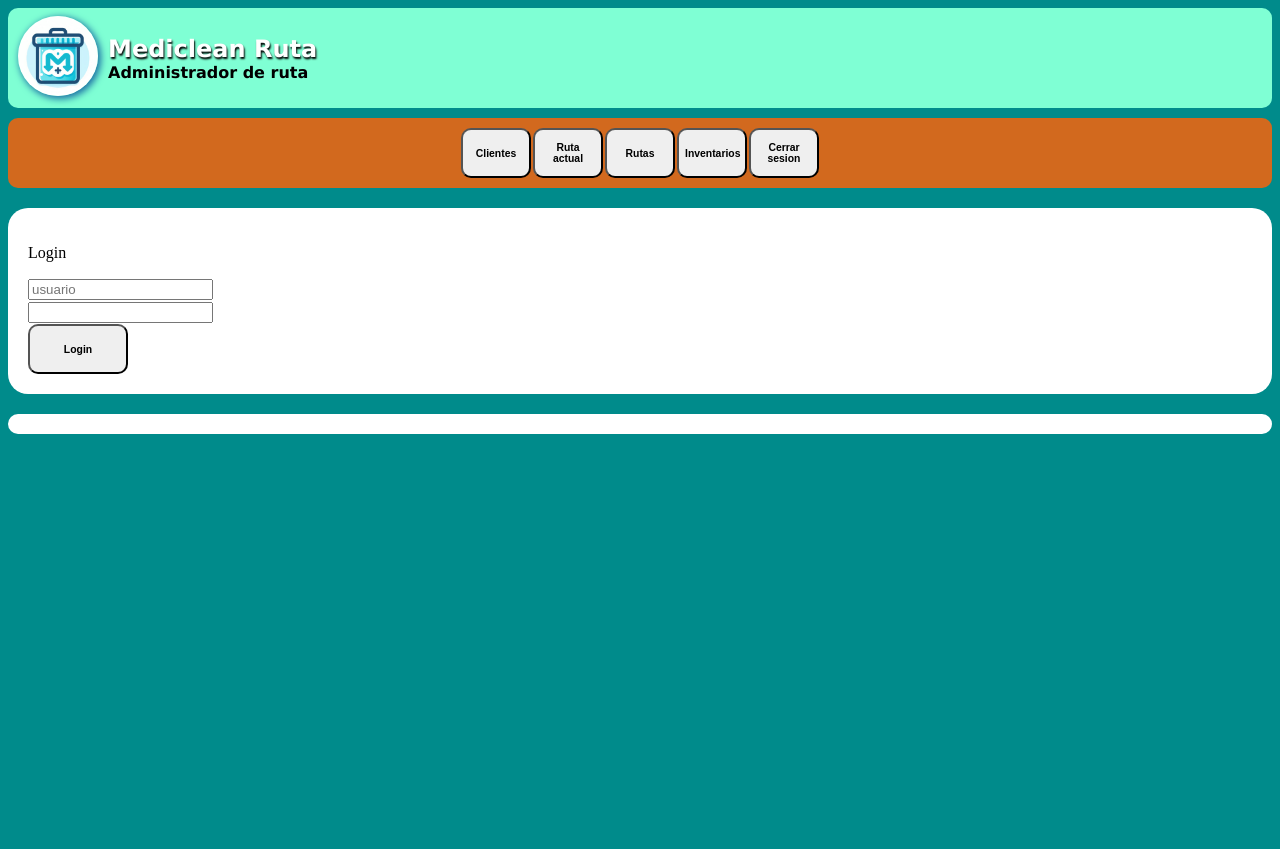
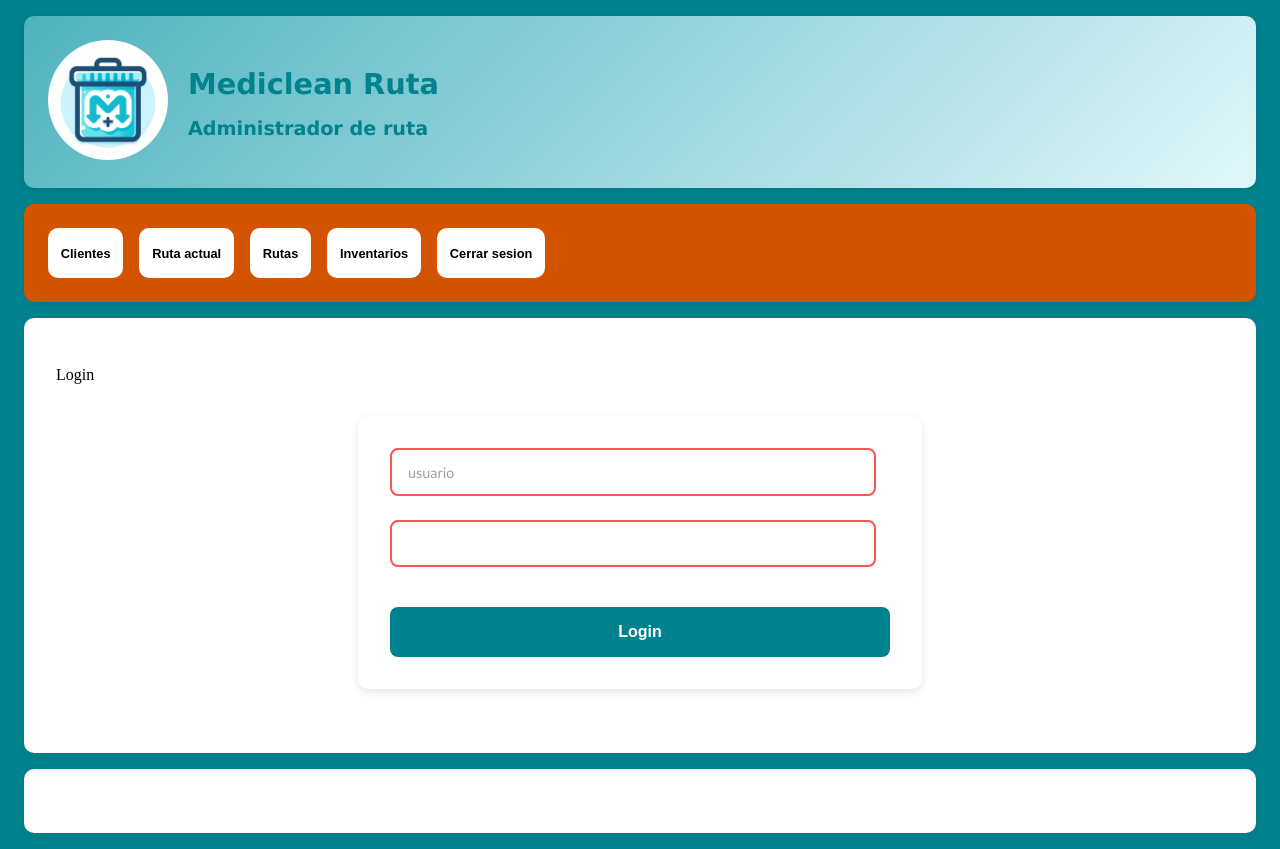
Before and after one commit to Ishovias/mc-ruta-admin, a Flask app: page /login in a window 1280 px wide. Before the commit the page ends 434 px from the top, so only its background shows below. Run offline with Flask 3, Linux system fonts and the light colour scheme; parts of the project's set-up code (start-up, migrations or seed data) failed here and were passed over.

```diff
--- a/bd/repository.py
+++ b/bd/repository.py
@@ -67,7 +67,7 @@ class bdmediclean:
      def buscadato(self, dato: str, filainicio: int = None, columna: str = None, exacto: bool = False, filtropuntuacion: bool = False, buscartodo: bool = False) -> int:
           def buscador(filainicio: int) -> int:
                for fila in range(filainicio, maxfilas, 1):
-                    celda = self.hojabd.cell(row=fila, column=columna)
+                    celda = self.hojabd.cell(row=fila, column=self.hoja_actual["columnas"][columna]["num"])
                     try:
                          valorcelda = str(celda.value) if exacto else str(celda.value).lower()
                          datob = dato if exacto else dato.lower()
@@ -169,7 +169,8 @@ class bdmediclean:
      def guardar(self) -> None:
           try:
                self.bd.save(self.libroPorGuardar)
-          except:
+          except Exception as e:
+               cimprime(excepcion_guardado=e)
                return False
           else:
                return True
--- a/handlers/rutas.py
+++ b/handlers/rutas.py
@@ -91,6 +91,7 @@ class RutaRegistros(bdmediclean):
                super().putDato(datos=[datos["rutaencurso"],datos["nombreruta"]],fila=fila,columna="fecha")
                return True
           return False
+
 class RutaBD(bdmediclean):
 
      kilosItems = {
@@ -197,8 +198,8 @@ class RutaBD(bdmediclean):
                     del insumos_usados[elemento]
           return insumos_usados
 
+class RutaImportar(bdmediclean):
 
-class RutaImportar(bdmediclean):
      def __init__(self, archivo: str) -> None:
           super().__init__(params.RUTA_ACTUAL, otrolibro=str(archivo))
           self.hoja_actual = params.RUTA_ACTUAL
@@ -207,5 +208,5 @@ class RutaImportar(bdmediclean):
           return {
                "rutaencurso": super().getDato(identificador="rutaencurso", retornostr=True),
                "nombreruta": super().getDato(identificador="nombreruta", retornostr=True),
-               "datos":super().listar(retornostr=True, solodatos_list=True)
+               "datos":super().listar(retornostr=True, solodatos=True)
           }
--- a/static/css/layout.css
+++ b/static/css/layout.css
@@ -1,211 +1,365 @@
-/* Estilos para el encabezado */
-
-html{
-    background-color: darkcyan;
+/* Variables para colores y valores reutilizables */
+:root {
+    --color-primary: #00838f;
+    --color-primary-light: #4fb3bf;
+    --color-secondary: #d35400;
+    --color-accent: #32cd32;
+    --color-background: #e0f7fa;
+    --border-radius: 10px;
+    --transition-speed: 0.3s;
+    --font-primary: 'Gill Sans', 'Gill Sans MT', Calibri, 'Trebuchet MS', sans-serif;
+    --font-secondary: 'Lucida Sans', 'Lucida Sans Regular', 'Lucida Grande', Geneva, Verdana, sans-serif;
 }
 
-.encabezado{
-    display:flex;
+/* Estilos base */
+html {
+    background-color: var(--color-primary);
+}
+
+.img-icono {
+    width: 120px;
+    height: 120px;
+    border-radius: 50%;
+    margin-right: 20px;
+}
+
+/* Encabezado mejorado */
+.encabezado {
+    display: flex;
     flex-direction: row;
     align-items: center;
-    background-color: aquamarine;
-    border-radius: 10px;
-    margin-bottom: 10px;
-    height: 100px;
-}
-
-.encabezado img{
-    width: 80px;
-    height: 80px;
-    border-radius: 50%;
-    object-fit: cover;
-    margin-left: 10px;
-    box-shadow: 2px 2px 7px 1px #1C6EA4;
-}
-
-.titulosEncabezados {
-    display: flex;
-    flex-direction: column;
-    align-items: start;
-    border-radius: 10px;
+    background: linear-gradient(135deg, var(--color-primary-light), var(--color-background));
+    border-radius: var(--border-radius);
+    margin: 1rem;
+    padding: 1.5rem;
+    box-shadow: 0 2px 10px rgba(0, 0, 0, 0.1);
 }
 
 .encabezado h1 {
-    font-family: 'Lucida Sans', 'Lucida Sans Regular', 'Lucida Grande', 'Lucida Sans Unicode', Geneva, Verdana, sans-serif;
-    color: white;
-    font-size: 1.5rem;
-    padding-left: 10px;
-    margin: 0px;
-    text-shadow: 1px 2px 2px black;
+    font-family: var(--font-secondary);
+    font-size: 1.8rem;
+    margin-bottom: 0.5rem;
+    color: var(--color-primary);
 }
 
 .encabezado h2 {
-    font-family: 'Lucida Sans', 'Lucida Sans Regular', 'Lucida Grande', 'Lucida Sans Unicode', Geneva, Verdana, sans-serif;
-    font-size: medium;
-    padding-left: 10px;
-    margin: 0px;
+    font-family: var(--font-secondary);
+    font-size: 1.2rem;
+    color: var(--color-primary);
 }
 
+/* Textos */
 .textosinformativos {
-    font-family: 'Gill Sans', 'Gill Sans MT', Calibri, 'Trebuchet MS', sans-serif;
-    font-size: 0.7rem;
-    font-weight: bold;
+    font-family: var(--font-primary);
+    font-size: 0.85rem;
+    font-weight: 600;
+    line-height: 1.4;
 }
 
 .titulos {
-    font-family: 'Gill Sans', 'Gill Sans MT', Calibri, 'Trebuchet MS', sans-serif;
-    font-size: 1rem;
+    font-family: var(--font-primary);
+    font-size: 1.2rem;
     font-weight: bold;
+    margin: 1rem 0;
+    color: var(--color-primary);
 }
 
-.botoneraMenu {
+/* Botonera mejorada */
+#contenedorBotonera {
     display: flex;
-    padding: 10px;
-    justify-content: center;
-    gap: 2px;
-    margin-bottom: 20px;
-    background-color: chocolate;
-    border-radius: 10px;
     flex-wrap: wrap;
+    gap: 1rem;
+    padding: 1.5rem;
+    margin: 1rem;
+    background: var(--color-secondary);
+    border-radius: var(--border-radius);
+    box-shadow: 0 2px 10px rgba(0, 0, 0, 0.1);
 }
+
 .botonanimado {
-    width: 70px;
-    height: 50px;
-    font-size: 0.65rem;
+    width: 100%;
+    min-height: 50px;
+    font-size: 0.8rem;
     font-weight: bold;
-    border-radius: 10px;
+    border-radius: var(--border-radius);
+    border: none;
+    background-color: white;
+    cursor: pointer;
+    transition: all var(--transition-speed) ease;
+    padding: 0.8rem;
 }
 
 .botonanimado:hover {
-    background-color: chartreuse;
-    transition: 1s;
+    background-color: var(--color-accent);
+    transform: translateY(-5px);
+    box-shadow: 0 4px 8px rgba(0, 0, 0, 0.2);
 }
 
-.body_a {
+/* Contenedores principales */
+.body_a, .body_b {
     background-color: white;
-    padding: 20px;
-    border-radius: 20px;
-    margin-bottom: 20px;
-    width: auto;
-    overflow-x: auto;
+    padding: 2rem;
+    border-radius: var(--border-radius);
+    margin: 1rem;
+    box-shadow: 0 2px 10px rgba(0, 0, 0, 0.1);
 }
 
-.body_b {
-    background-color: white;
-    padding: 10px;
-    width: auto;
-    overflow-x: auto;
-    border-radius: 20px;
+/* Formularios mejorados */
+.formularioIngreso {
+    display: grid;
+    gap: 1rem;
+    /* width: 50%; */
+    margin: 0 auto;
+    font-family: var(--font-primary);
 }
 
-.botoneraFormClientes {
-    display: flex;
-    flex-direction: column;
+.formularioIngreso label {
+    font-size: 0.9rem;
+    font-weight: 600;
+    color: var(--color-primary);
 }
 
-.buscadorclientes {
-    display: flex;
-    gap: 10px;
-    margin-bottom: 10px;
+.formularioIngreso select,
+.formularioIngreso input {
+    padding: 0.5rem;
+    border: 1px solid #ddd;
+    border-radius: 5px;
+    font-size: 0.9rem;
+    max-width: 100%;
+    transition: border-color var(--transition-speed);
 }
 
-.listaringresarclientes {
-    display: flex;
-    flex-direction: row;
-    gap: 10px;
+.formularioIngreso select:focus,
+.formularioIngreso input:focus {
+    border-color: var(--color-primary);
+    outline: none;
 }
 
-.formularioIngreso {
-    display: grid;
-    max-width: 400px;
-    font-family: 'Gill Sans', 'Gill Sans MT', Calibri, 'Trebuchet MS', sans-serif;
+#listahermanos {
+    max-width: 200px;
 }
 
-.formularioIngreso label{
-    font-size: 0.7rem;
-    font-weight: bold;
-    margin-bottom: 1px;
+#anoservicio {
+    max-width: 75px;
 }
 
-.formularioIngreso select{
-    margin-bottom: 20px;
-}
-
-.formularioIngreso button{
-    height: 50px;
-    font-size: 0.65rem;
-    font-weight: bold;
-    border-radius: 10px;
-    width: 100px;
-}
-
-.formularioIngreso input{
-    margin-top: 1px;
-}
-
-.formularioIngreso button:hover {
-    background-color: chartreuse;
-    transition: 1s;
-}
-
-.formularioIngreso #botoneraHorizontal {
-    display: flex;
-    justify-content: space-between;
+/* Tablas mejoradas */
+.tabla-contenedor {
+    width: 100%;
+    overflow-x: auto;
+    overflow-y: auto;
+    margin: 1rem 0;
+    border-radius: var(--border-radius);
+    box-shadow: 0 2px 10px rgba(0, 0, 0, 0.1);
 }
 
 .tbresultados {
     width: 100%;
     border-collapse: collapse;
-    font-family: 'Gill Sans', 'Gill Sans MT', Calibri, 'Trebuchet MS', sans-serif;
+    font-family: var(--font-primary);
+    background-color: white;
 }
 
-.tbresultados th, .tbresultados tr{
-    border: 1px dashed;
-    padding: 8px;
-    text-align: center;
-    font-size: 0.7rem;
+.tbresultados th {
+    background-color: var(--color-primary);
+    color: white;
+    padding: 1rem;
+    font-size: 0.9rem;
+    text-align: left;
+    white-space: nowrap;
+    position: sticky;
+    top: 0;
+    z-index: 1;
+}
+
+.tbresultados td {
+    padding: 0.8rem;
+    border: 1px solid #eee;
+    font-size: 0.85rem;
+}
+
+.tbresultados tr:nth-child(even) {
+    background-color: #f8f9fa;
 }
 
 .tbresultados tr:hover {
-    background-color: chocolate;
-    transition: 300ms;
+    background-color: rgba(211, 84, 0, 0.1);
+    transition: background-color var(--transition-speed);
 }
 
-#inventarioactual {
-    font-family: 'Gill Sans', 'Gill Sans MT', Calibri, 'Trebuchet MS', sans-serif;
-    text-align: start;
-    width: fit-content;
-}
-
-#inventarioactual td{
-    border: 1px dashed;
-}
-
-.resultadoCodexpy {
-    width: 335px;
-    display: flex;
-    flex-direction: column;
-}
-
+/* Utilidades */
 .confirmacioneliminacion {
     display: flex;
-    gap: 10px;
+    gap: 1rem;
+    margin: 1rem 0;
 }
 
 .btnmodifica {
-    display: block;
-    align-items: right;
+    display: flex;
+    justify-content: flex-end;
+    margin: 1rem 0;
 }
 
 .tituloscentrados {
     display: flex;
+    justify-content: center;
     width: 100%;
-    margin-bottom: 10px;
-    place-content: center;
-    font-family: 'Gill Sans', 'Gill Sans MT', Calibri, 'Trebuchet MS', sans-serif;
+    margin: 1rem 0;
+    text-align: center;
 }
 
-.scrabbleresultados {
+/* Estilos base para formularios */
+.formularioIngreso {
     display: flex;
-    align-content: center;
+    flex-direction: column;
+    gap: 1.2rem;
+    max-width: 500px;
+    margin: 2rem auto;
+    padding: 2rem;
+    background: white;
+    border-radius: var(--border-radius);
+    box-shadow: 0 3px 10px rgba(0, 0, 0, 0.1);
 }
+
+/* Grupos de form-field para mejor organización */
+.form-field {
+    display: flex;
+    flex-direction: column;
+    gap: 0.5rem;
+}
+
+/* Estilos para las etiquetas */
+.formularioIngreso label {
+    font-family: var(--font-primary);
+    font-size: 0.9rem;
+    font-weight: 600;
+    color: var(--color-primary);
+    margin-bottom: 0.3rem;
+}
+
+/* Estilos para los inputs */
+.formularioIngreso input {
+    width: 90%;
+    padding: 0.8rem 1rem;
+    border: 2px solid #e0e0e0;
+    border-radius: 8px;
+    font-size: 0.95rem;
+    font-family: var(--font-primary);
+    transition: all var(--transition-speed) ease;
+}
+
+/* Estilos específicos para tipos de input */
+.formularioIngreso input[type="date"] {
+    padding: 0.7rem 1rem;
+}
+
+.formularioIngreso input[type="number"] {
+    -moz-appearance: textfield;
+}
+
+.formularioIngreso input[type="number"]::-webkit-outer-spin-button,
+.formularioIngreso input[type="number"]::-webkit-inner-spin-button {
+    -webkit-appearance: none;
+    margin: 0;
+}
+
+/* Estados de los inputs */
+.formularioIngreso input:focus {
+    outline: none;
+    border-color: var(--color-primary);
+    box-shadow: 0 0 0 3px rgba(0, 131, 143, 0.1);
+}
+
+.formularioIngreso input:hover {
+    border-color: var(--color-primary-light);
+}
+
+.formularioIngreso input::placeholder {
+    color: #9e9e9e;
+    font-size: 0.9rem;
+}
+
+/* Estilos para el botón del formulario */
+.formularioIngreso button {
+    margin-top: 1rem;
+    padding: 1rem 2rem;
+    background: var(--color-primary);
+    color: white;
+    border: none;
+    border-radius: 8px;
+    font-size: 1rem;
+    font-weight: 600;
+    cursor: pointer;
+    transition: all var(--transition-speed) ease;
+    width: 100%;
+}
+
+.formularioIngreso button:hover {
+    background: var(--color-primary-light);
+    transform: translateY(-2px);
+    box-shadow: 0 4px 8px rgba(0, 0, 0, 0.1);
+}
+
+.formularioIngreso button:active {
+    transform: translateY(0);
+}
+
+/* Validación visual */
+.formularioIngreso input:invalid {
+    border-color: #ff5252;
+}
+
+.formularioIngreso input:valid {
+    border-color: #4caf50;
+}
+
+/* Responsive */
+@media screen and (max-width: 600px) {
+    .formularioIngreso {
+        padding: 1.5rem;
+        margin: 1rem;
+    }
+
+    .formularioIngreso input,
+    .formularioIngreso button {
+        padding: 0.8rem;
+    }
+}
+
+/* Media queries para responsividad */
+@media screen and (max-width: 768px) {
+    #contenedorBotonera {
+        grid-template-columns: 1fr;
+    }
+
+    .encabezado h1 {
+        font-size: 1.5rem;
+    }
+
+    .encabezado h2 {
+        font-size: 1rem;
+    }
+
+    .body_a, .body_b {
+        padding: 1rem;
+    }
+}
+
+/* Scroll personalizado para las tablas */
+.tabla-contenedor::-webkit-scrollbar {
+    height: 8px;
+}
+
+.tabla-contenedor::-webkit-scrollbar-track {
+    background: #f0f0f0;
+    border-radius: 4px;
+}
+
+.tabla-contenedor::-webkit-scrollbar-thumb {
+    background: var(--color-primary);
+    border-radius: 4px;
+}
+
+.tabla-contenedor::-webkit-scrollbar-thumb:hover {
+    background: var(--color-primary-light);
+}
--- a/templates/layout.html
+++ b/templates/layout.html
@@ -8,7 +8,7 @@
     <link rel="icon" type="image/x-icon" href="{{ url_for('static', filename='img/favicon.png') }}">
     <title>Gestor de ruta MEDICLEAN (Isaias B.)</title>
     <div class="encabezado">
-        <a href="{{ url_for('index', aut=datos.aut) }}"><img src="{{ url_for('static', filename='img/icono.jpg') }}"></a>
+        <a href="{{ url_for('index', aut=datos.aut) }}"><img class="img-icono" src="{{ url_for('static', filename='img/icono.jpg') }}"></a>
         <div class="titulosEncabezados">
             {% block encabezado %}
             {% endblock %}
@@ -16,7 +16,7 @@
     </div>
     <link rel="stylesheet" href="{{ url_for('static', filename='css/layout.css') }}">
     <script src="{{ url_for('static', filename='js/layout.js') }}"></script>
-    <nav class="botoneraMenu">
+    <div class="botoneraMenu" id="contenedorBotonera">
         <form method="post" action="{{ url_for('clientes', aut=datos.aut) }}">
             <button class="botonanimado" id="clientes" name="clientes" value="clientes">Clientes</button>
         </form>
@@ -54,7 +54,7 @@
         <form method="post" action="{{ url_for('logout', aut=datos.aut) }}">
             <button class="botonanimado" id="cierrasesion" name="cierrasesion" value="cierrasesion">Cerrar sesion</button>
         </form>
-    </nav>
+    </div>
 </head>
 <body>
     <div class="body_a">
```
Also changed, not shown: handlers/usuarios.py (+8 -8 lines), helpers.py (+0 -14 lines), params.py (+12 -3 lines).
